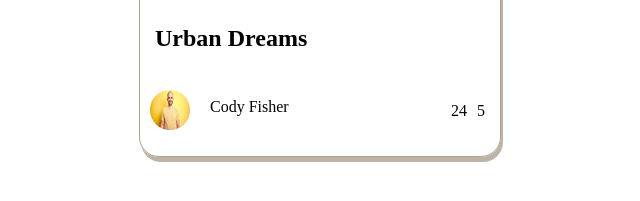
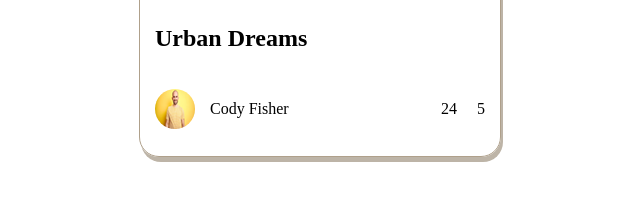
Before and after one commit to zaskiameizya/latihan7, a plain HTML site: page index.html in a window 1280 px wide. Shown: the part 263-464 px from the top of the page, 320-960 px from the left. Drawn offline with Linux system fonts and the light colour scheme; a web font is replaced by a local one.

Commit message:
merubah margin top ke flex

```diff
--- a/index.html
+++ b/index.html
@@ -22,19 +22,26 @@
             border-top-left-radius: 15px;
             border-top-right-radius: 15px;
         }
+        .semua {
+            display: flex;
+            justify-content: space-between;
+            padding: 15px;
+        }
 
         .profil img {
             width: 40px;
             height: 40px;
             border-radius: 50%;
-            margin-right: 10px;
-            margin-top: 5px;
-            padding: 10px;
+            object-fit: cover;
+            overflow: hidden;
         }
-        .profil  {
+
+        .profil {
             display: flex;
             align-items: center;
-            margin-top: 8px;
+        }
+        .profil span {
+            padding: 15px;
         }
         h2 {
             padding: 15px;
@@ -42,10 +49,9 @@
         }
         .icon {
             display: flex;
-            justify-content: flex-end;
-            margin-top: -38px;
-            gap: 5px;
-            margin-right: 15px;
+            justify-content: end;
+            align-items: center;
+            gap: 10px;
         }
     </style>
 </head>
@@ -55,6 +61,7 @@
             <img src="image.jpg">
         </div>
         <h2>Urban Dreams</h2>
+        <div class="semua">
     <div class="profil">
        <img src="profil.png">
        <span>Cody Fisher</span>
@@ -65,7 +72,9 @@
         <i class="hgi hgi-stroke hgi-comment-01"></i>
         <span>5</span>
     </div>
+        </div>
     </div>
+
 
 </body>
 </html>
```
